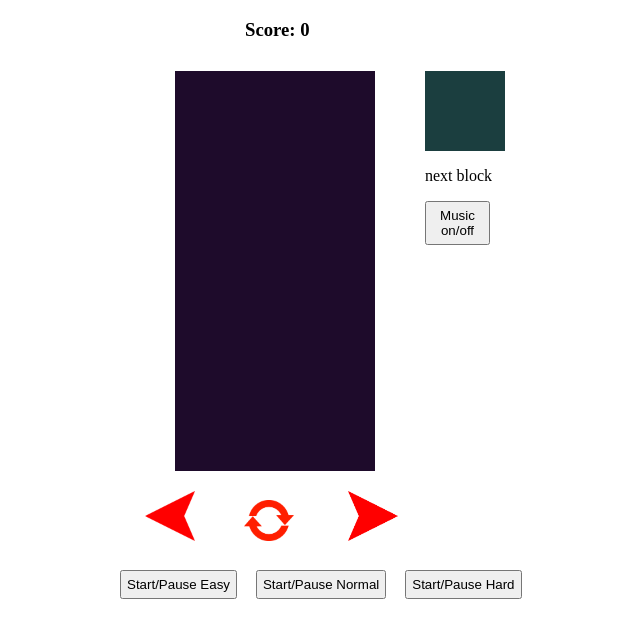
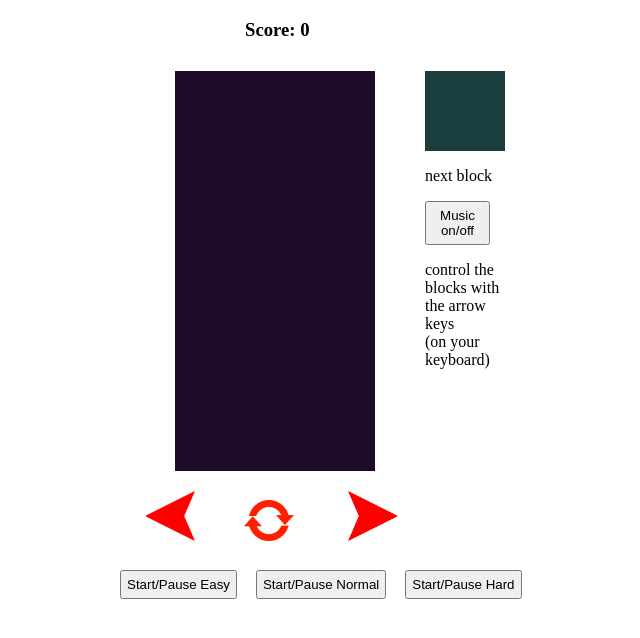
Before and after one commit to nuke7/nuke7.github.io, a plain HTML site: page tetris/index.html in a window 1280 px wide. Shown: the whole page, without its empty margins (295-935 px from the left). Drawn offline with nearby package versions, Linux system fonts and the light colour scheme.

Commit message:
control explanation added

```diff
--- a/tetris/index.html
+++ b/tetris/index.html
@@ -253,6 +253,7 @@
             <p>next block</p>
             <button id="music">Music on/off</button>
             <audio src="Tetris Soundtrack.mp3" id="tetris-ost"></audio>
+            <p>control the blocks with the arrow keys <br> (on your keyboard)</p>
         </div>
 
     </div>
```
